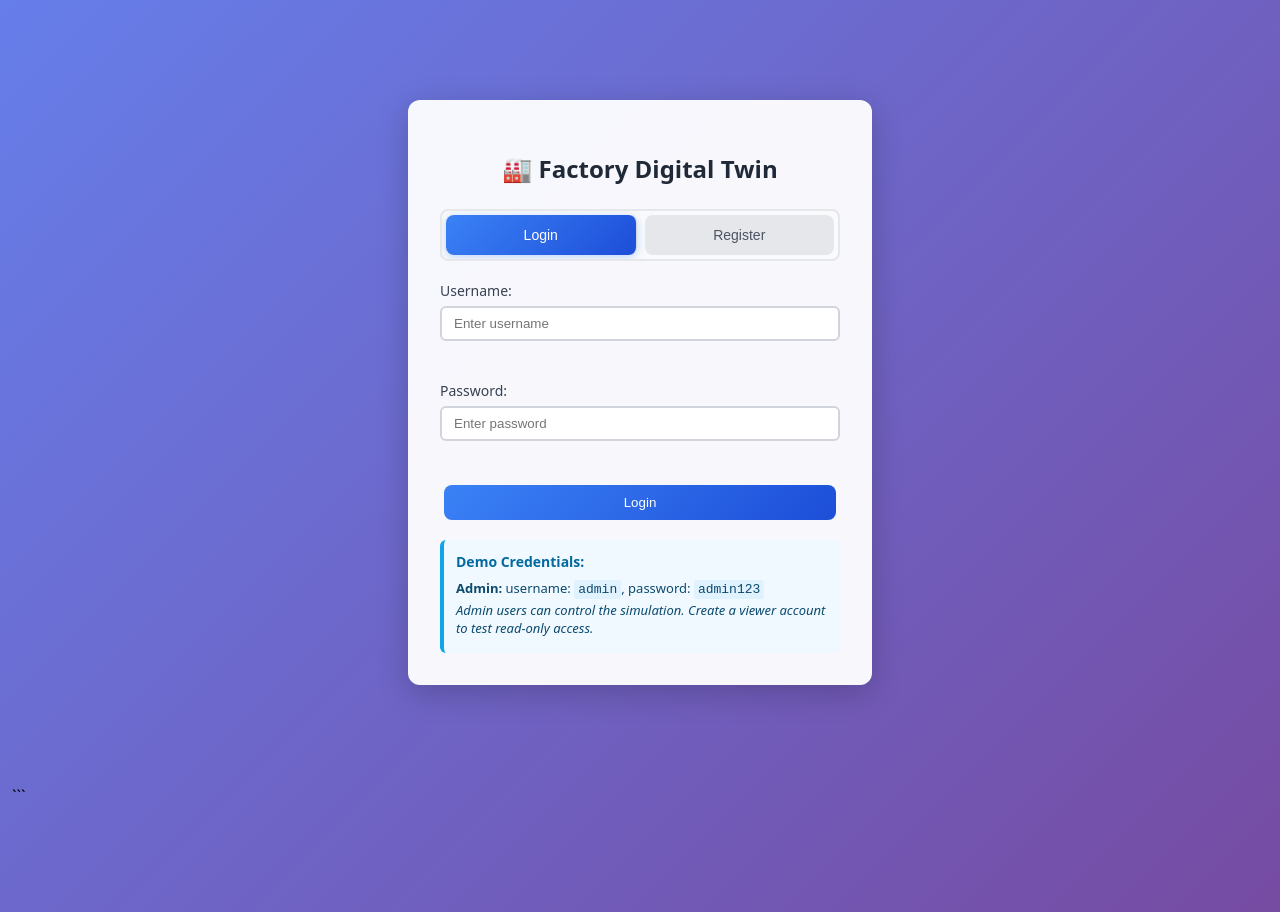
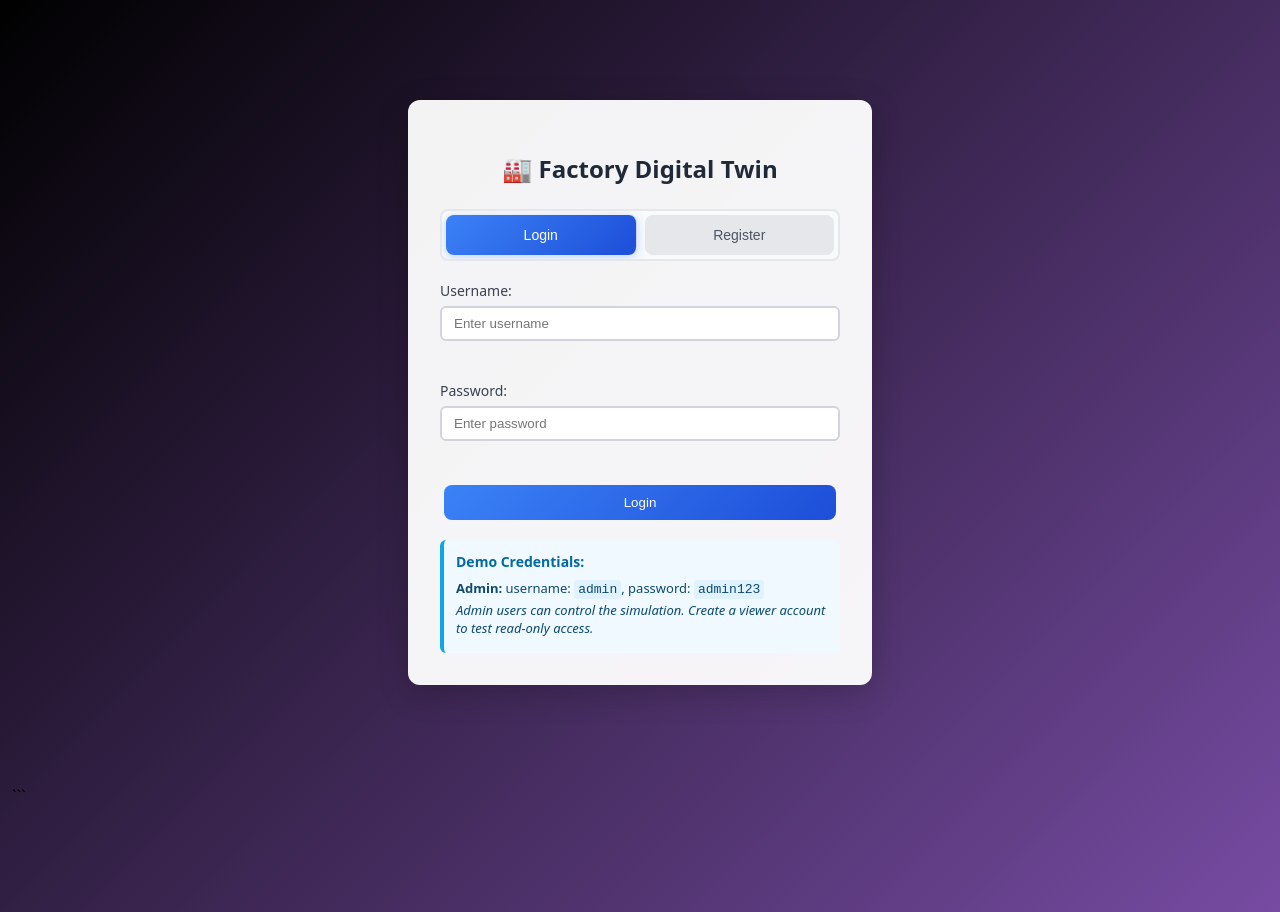
Before and after one commit to daniyalmehmood/Factory_Floor_Digital_Twin, a plain HTML site: page static/index.html in a window 1280 px wide. Drawn offline with Linux system fonts and the light colour scheme.

Commit message:
Updated UI/UX

```diff
--- a/static/index.html
+++ b/static/index.html
@@ -7,7 +7,7 @@
     body {
       font-family: system-ui, -apple-system, "Segoe UI", Roboto, Arial;
       margin: 12px;
-      background: linear-gradient(135deg, #667eea 0%, #764ba2 100%);
+      background: linear-gradient(135deg, #000000 0%, #764ba2 100%);
       min-height: 100vh;
     }
     header {
```
